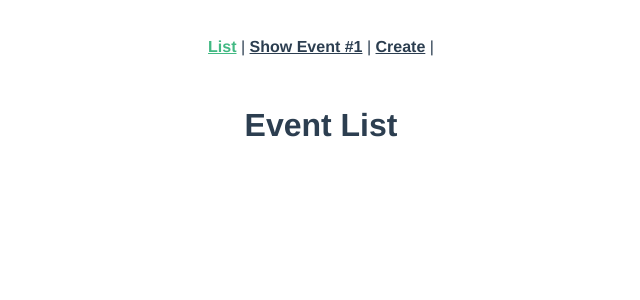
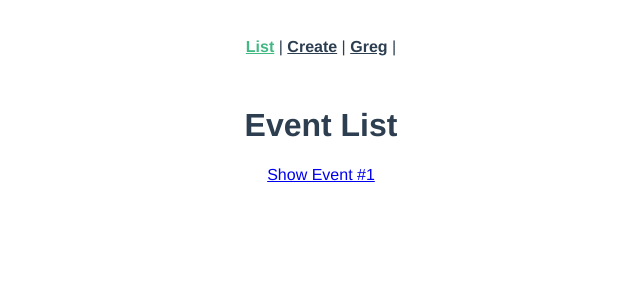
Before and after one commit to roggervalf/Vue-examples, a Vue app in the folder real-world-vue/: page / in a window 1280 px wide. Shown: the top 300 px of the page, without its empty margins (319-959 px from the left). Built offline with nearby package versions, Linux system fonts and the light colour scheme.

Commit message:
feat: dynamic routing & hihistory mode

```diff
--- a/real-world-vue/src/App.vue
+++ b/real-world-vue/src/App.vue
@@ -2,8 +2,11 @@
   <div id="app">
     <div id="nav">
       <router-link :to="{ name: 'event-list' }">List</router-link> |
-      <router-link :to="{ name: 'event-show' }">Show Event #1</router-link> |
       <router-link :to="{ name: 'event-create' }">Create</router-link> |
+      <router-link :to="{ name: 'user', params: { username: 'Greg' } }"
+        >Greg</router-link
+      >
+      |
     </div>
     <router-view />
   </div>
--- a/real-world-vue/src/router/index.js
+++ b/real-world-vue/src/router/index.js
@@ -2,6 +2,7 @@
 import VueRouter from "vue-router";
 import EventCreate from "../views/EventCreate.vue";
 import EventList from "../views/EventList.vue";
+import User from "../views/User.vue";
 
 Vue.use(VueRouter);
 
@@ -12,8 +13,9 @@
     component: EventList
   },
   {
-    path: "/event",
+    path: "/event/:id",
     name: "event-show",
+    props: true,
     // route level code-splitting
     // this generates a separate chunk (about.[hash].js) for this route
     // which is lazy-loaded when the route is visited.
@@ -24,6 +26,12 @@
     path: "/event/create",
     name: "event-create",
     component: EventCreate
+  },
+  {
+    path: "/user/:username",
+    name: "user",
+    component: User,
+    props: true
   }
 ];
 
--- a/real-world-vue/src/views/EventList.vue
+++ b/real-world-vue/src/views/EventList.vue
@@ -1,3 +1,8 @@
 <template>
-  <h1>Event List</h1>
+  <div>
+    <h1>Event List</h1>
+    <router-link :to="{ name: 'event-show', params: { id: '1' } }"
+      >Show Event #1</router-link
+    >
+  </div>
 </template>
--- a/real-world-vue/src/views/EventShow.vue
+++ b/real-world-vue/src/views/EventShow.vue
@@ -1,3 +1,9 @@
 <template>
-  <h1>Showing event #1</h1>
+  <h1>Showing event #{{ id }}</h1>
 </template>
+
+<script>
+export default {
+  props: ["id"]
+};
+</script>
--- /dev/null
+++ b/real-world-vue/src/views/User.vue
@@ -0,0 +1,11 @@
+<template>
+  <div class="user">
+    <h1>This is {{ $route.params.username }}'s page</h1>
+  </div>
+</template>
+
+<script>
+export default {
+  props: ["username"]
+};
+</script>
```
